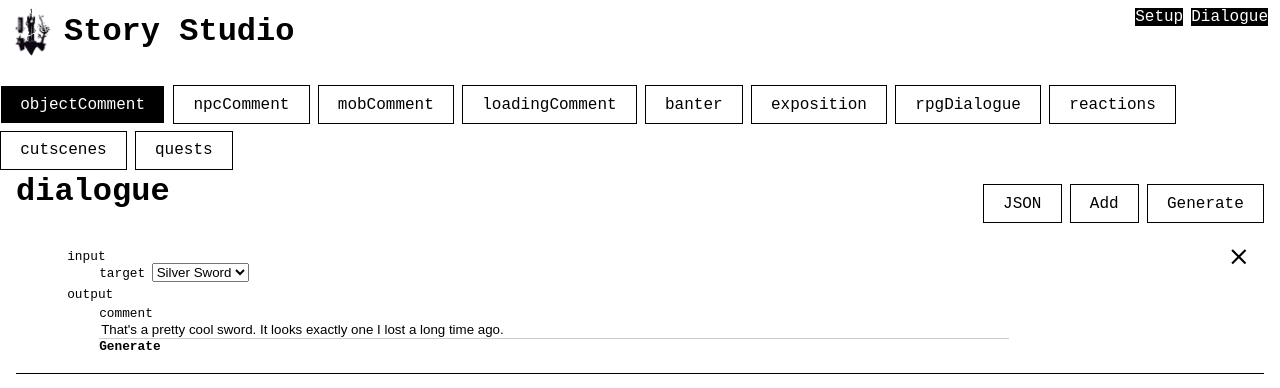
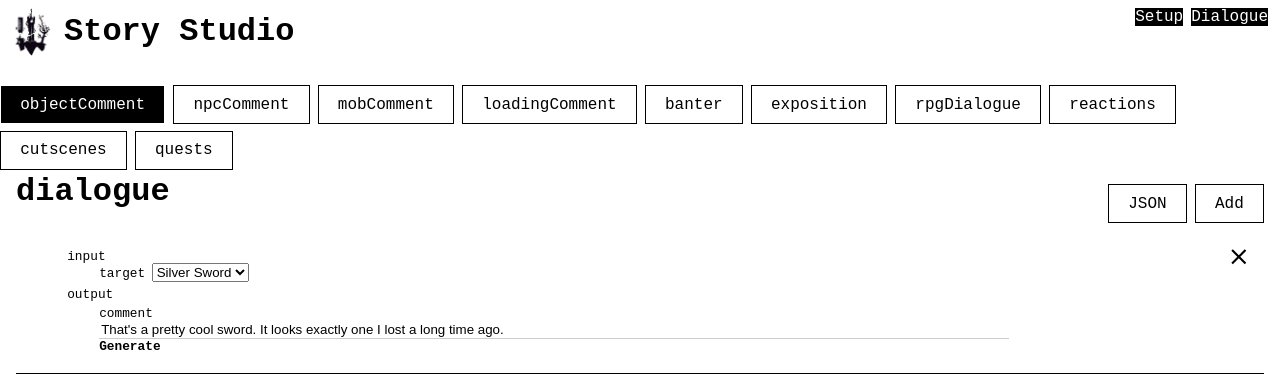
Before and after one commit to webaverse-studios/storystudio, a React (Vite) app: page / in a window 1280 px wide. Shown: the top 388 px of the page. Built offline with nearby package versions, Linux system fonts and the light colour scheme.

Commit message:
removed unneeded ui

```diff
--- a/src/components/DialogueListBox.jsx
+++ b/src/components/DialogueListBox.jsx
@@ -8,33 +8,16 @@ const DialogueListBox = ({
   /* It's a string that is used to identify the type of dialogue. */
   type = "",
 }) => {
-  const [generating, setGenerating] = React.useState(false);
   const [editJson, setEditJson] = React.useState(true);
 
-  const {
-    addDialogueCallback,
-    generateDialogueCallback,
-    entities,
-    dialogue,
-    currentDialogueType,
-  } = useContext(ApplicationContext);
+  const { addDialogueCallback, entities, dialogue, currentDialogueType } =
+    useContext(ApplicationContext);
   console.log("dialogue", dialogue);
   return (
     <div className={"sectionWrapper " + header + "_wrapped"}>
       <div className={"sectionHeader " + currentDialogueType + "_header"}>
         <h1>{header}</h1>
         <div style={{ display: "inline-block", float: "right" }}>
-          <button
-            onClick={() =>
-              generateDialogueCallback(
-                currentDialogueType,
-                dialogue,
-                setGenerating
-              )
-            }
-          >
-            {!generating ? "Generate" : "Generating..."}
-          </button>
           <button onClick={() => addDialogueCallback(currentDialogueType)}>
             Add
           </button>
```
